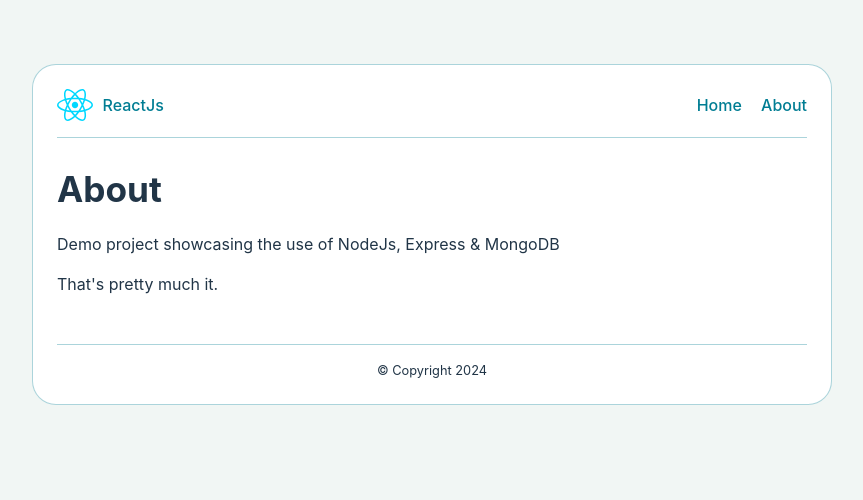
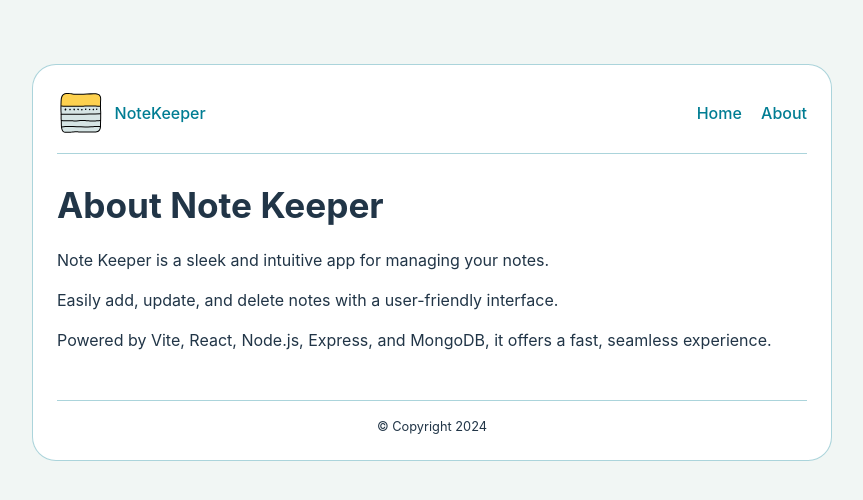
Before and after one commit to AbuUsaid/notes-mern, a React (Vite) app in the folder client/: page /about in a window 1280 px wide. Shown: the top 500 px of the page, without its empty margins (208-1071 px from the left). Built offline with nearby package versions, Linux system fonts and the light colour scheme.

Commit message:
Enhance Home page and About section UI

```diff
--- a/client/src/components/Header.jsx
+++ b/client/src/components/Header.jsx
@@ -1,12 +1,11 @@
-import React from 'react';
 import { Link, NavLink } from 'react-router-dom';
-import logo from '../assets/react.svg';
+import logo from '../assets/notes.svg';
 
 function Header() {
   return (
     <header>
       <Link to="/" className="logo">
-        <img src={logo} alt="ReactJs" /> ReactJs
+        <img src={logo} alt="ReactJs" /> NoteKeeper
       </Link>
 
       <nav>
--- a/client/src/routes/About/about.jsx
+++ b/client/src/routes/About/about.jsx
@@ -3,9 +3,15 @@ import React from 'react';
 function About() {
   return (
     <div>
-      <h1>About</h1>
-      <p>Demo project showcasing the use of NodeJs, Express & MongoDB</p>
-      <p>That's pretty much it.</p>
+      <h1>About Note Keeper</h1>
+      <p>Note Keeper is a sleek and intuitive app for managing your notes.</p>
+      <p>
+        Easily add, update, and delete notes with a user-friendly interface.
+      </p>
+      <p>
+        Powered by Vite, React, Node.js, Express, and MongoDB, it offers a fast,
+        seamless experience.
+      </p>
     </div>
   );
 }
--- a/client/src/routes/Home/home.jsx
+++ b/client/src/routes/Home/home.jsx
@@ -4,10 +4,13 @@ import Notes from '../../components/Notes';
 function Home() {
   return (
     <div>
-      <h1>Home</h1>
-      <p>Minature Vite + React demo website.</p>
-      <p>It uses NodeJs, Express & MongoDB as a backend!</p>
+      <h1>Welcome to Note Keeper</h1>
+      <p>A Modern Note-Taking Application</p>
 
+      <p>
+        Built with Vite, React, Node.js, Express, and MongoDB for a fast,
+        dynamic, and scalable experience.
+      </p>
       <Notes />
     </div>
   );
```
Also changed, not shown: client/src/assets/note.svg (added), client/src/assets/notes.svg (added).
